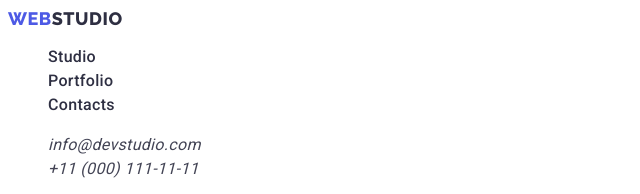
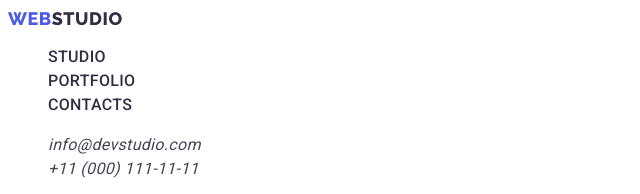
Before and after one commit to BogynychYra/goit-markup-hw-02, a plain HTML site: page portfolio.html in a window 1280 px wide. Shown: the top 194 px of the page, 0-640 px from the left. Drawn offline with Linux system fonts and the light colour scheme.

Commit message:
index.html

```diff
--- a/css/styles.css
+++ b/css/styles.css
@@ -22,6 +22,10 @@ ul {
 }
 /*-------------header---------------*/
 
+.header-navigation {
+    text-transform: uppercase
+}
+
 .header-logo {
     font-family: 'Raleway', sans-serif;
     font-style: normal;
@@ -33,16 +37,19 @@ ul {
     color: #4D5AE5
 }
 
-
 .header-logo span {
     color: #2E2F42
 }
 
-.header-manu-item {
+.header-menu {
 
 }
 
-.header-manu-link {
+.header-menu-item {
+
+}
+
+.header-menu-link {
     font-weight: 500;
     font-size: 16px;
     line-height: 1.5;
@@ -50,8 +57,8 @@ ul {
     color: #2E2F42;
 }
 
-.header-manu-link:hover,
-.header-manu-link:focus {
+.header-menu-link:hover,
+.header-menu-link:focus {
     color: #404BBF;
 }
 
@@ -78,7 +85,6 @@ ul {
     font-weight: 700;
     font-size: 56px;
     line-height: 1.07;
-    text-align: center;
     letter-spacing: 0.02em;
     text-transform: capitalize;
     color: var(--main-text-color);
@@ -210,7 +216,6 @@ ul {
     font-weight: 800;
     font-size: 18px;
     line-height: 1.17;
-    align-items: center;
     letter-spacing: 0.03em;
     text-transform: uppercase
     color: #4D5AE5;
@@ -240,7 +245,6 @@ ul {
     font-weight: 500;
     font-size: 16px;
     line-height: 1.5;
-    align-items: center;
     letter-spacing: 0.04em;
     color: #FFFFFF;
     background-color: #4D5AE5;
--- a/portfolio.html
+++ b/portfolio.html
@@ -15,12 +15,12 @@
 <body>
     <header class="header">
         <nav class="header-navigation">
-            <a href="./" class="header-logo link">WEB<span>STUDIO</span>
+            <a href="./index.html" class="header-logo link">WEB<span>STUDIO</span>
             </a>
-            <ul class="header-manu">
-                <li class="header-manu-item"><a class="header-manu-link" href="./index.html">Studio</a></li>
-                <li class="header-manu-item"><a class="header-manu-link" href="./portfolio.html">Portfolio</a></li>
-                <li class="header-manu-item"><a class="header-manu-link" href="">Contacts</a></li>
+            <ul class="header-menu">
+                <li class="header-menu-item"><a class="header-menu-link" href="./index.html">Studio</a></li>
+                <li class="header-menu-item"><a class="header-menu-link" href="./portfolio.html">Portfolio</a></li>
+                <li class="header-menu-item"><a class="header-menu-link" href="">Contacts</a></li>
             </ul>
         </nav>
         <address>
```
Also changed, not shown: index.html (+2 -2 lines).
